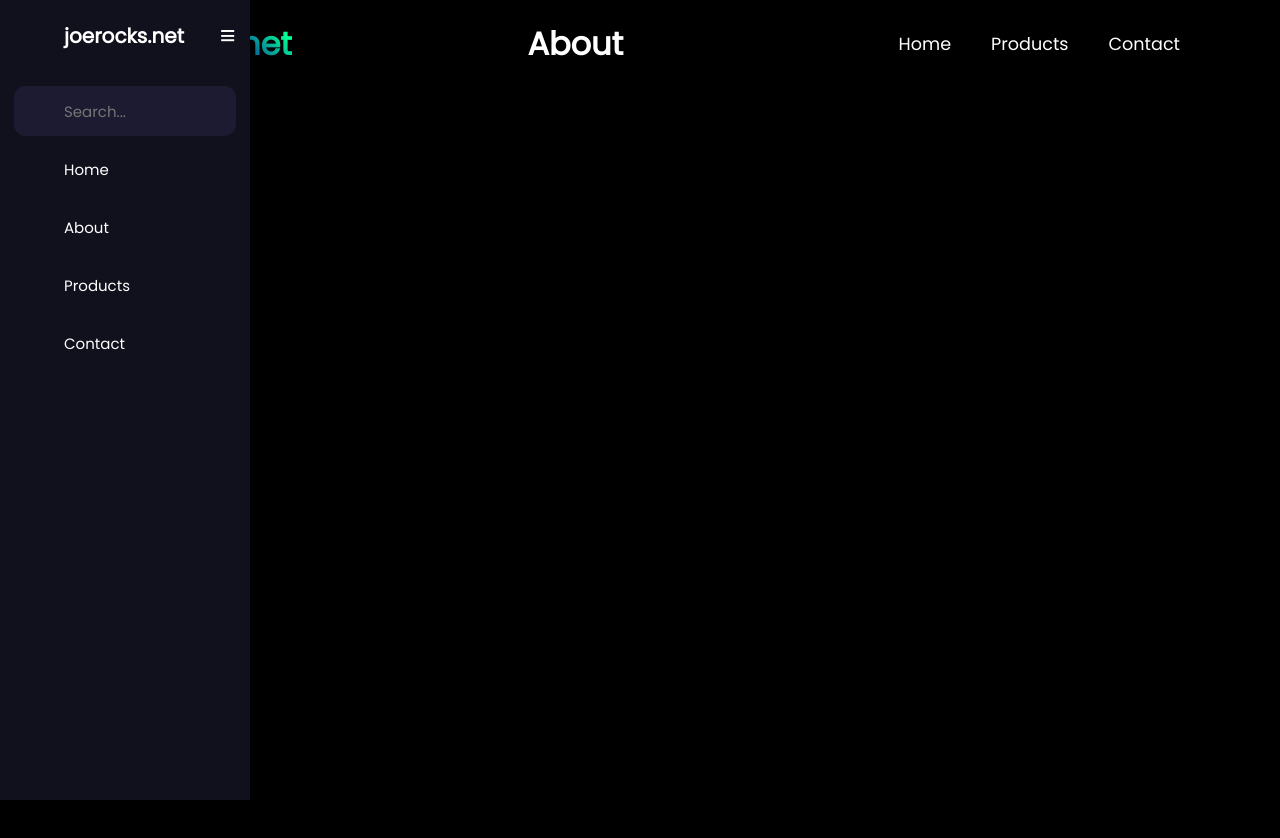
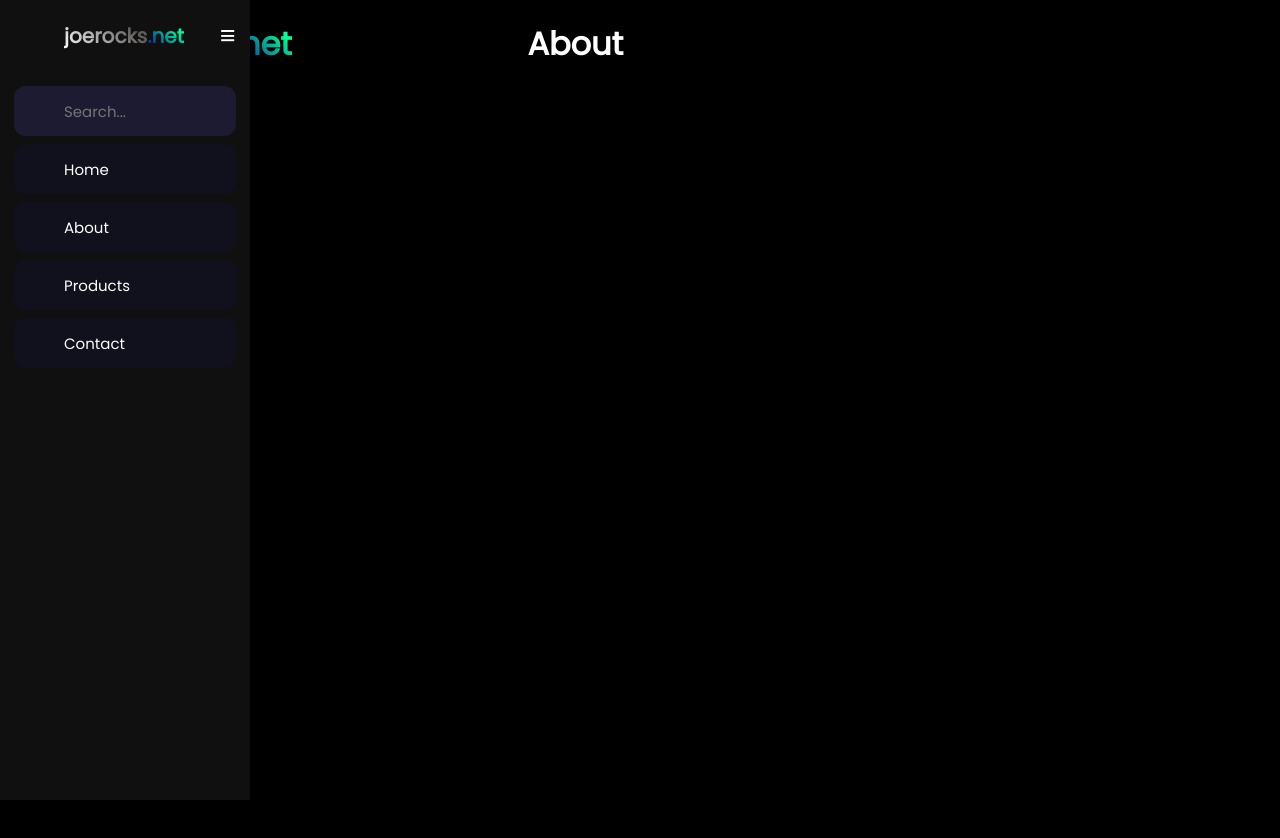
Before and after one commit to xAstralMars/joerocks_net, a React (Create React App) app: page /about in a window 1280 px wide. Both pictures are taken after a click on the icon 39 px from the left and 111 px from the top of the page. Shown: the top 838 px of the page. Built offline with nearby package versions, Linux system fonts and the light colour scheme; some icons are missing.

Commit message:
sidebar done, waiting for netlify approval for router lol

```diff
--- a/src/App.css
+++ b/src/App.css
@@ -206,7 +206,7 @@ h3 {
   top: 0;
   height: 100%;
   width: 78px;
-  background: #11101D;
+  background: #101010;
   padding: 6px 14px;
   z-index: 99;
   transition: all 0.5s ease;
@@ -461,3 +461,7 @@ h3 {
   width: 600px;
   margin-left: 78px;
 }
+
+.navigation {
+  visibility: hidden;
+}
--- a/src/pages/about.js
+++ b/src/pages/about.js
@@ -49,7 +49,7 @@ const about = () => {
             <div className="sidebar">
       <div className="logo-details">
         <i className="bx bxl-c-plus-plus icon"></i>
-        <div className="logo_name">joerocks.net</div>
+        <div className="logo_name"><font className="fontlogo2">joerocks</font><font className="fontlogo">.net</font></div>
         <i className="bx bx-menu" id="btn" onClick={() => {
             let sidebar = document.querySelector(".sidebar");
             sidebar.classList.toggle("open");
@@ -67,31 +67,31 @@ const about = () => {
           <span className="tooltip">Search</span>
         </li>
         <li>
-          <a href="/home">
+          <NavLink to="/home">
             <i className="bx bx-grid-alt"><HomeSharp color={'#FFFFFF'} style={{marginTop: "12px"}}></HomeSharp></i>
             <span className="links_name">Home</span>
-          </a>
+          </NavLink>
           <span className="tooltip">Home</span>
         </li>
         <li>
-          <a href="/about">
+          <NavLink to="/about">
             <i className="bx bx-user"><HelpOutline color={'#FFFFFF'} style={{marginTop: "12px"}}></HelpOutline></i>
             <span className="links_name">About</span>
-          </a>
+          </NavLink>
           <span className="tooltip">About</span>
         </li>
         <li>
-          <a href="/products">
+          <NavLink to="/products">
             <i className="bx bx-chat"><Cart color={'#FFFFFF'} style={{marginTop: "12px"}}></Cart></i>
             <span className="links_name">Products</span>
-          </a>
+          </NavLink>
           <span className="tooltip">Products</span>
         </li>
         <li>
-          <a href="/contact">
+          <NavLink to="/contact">
             <i className="bx bx-pie-chart-alt-2"><Chatbubble color={'#FFFFFF'} style={{marginTop: "12px"}}></Chatbubble></i>
             <span className="links_name">Contact</span>
-          </a>
+          </NavLink>
           <span className="tooltip">Contact</span>
         </li>
       </ul>
--- a/src/pages/contact.js
+++ b/src/pages/contact.js
@@ -48,7 +48,7 @@ const contact = () => {
             <div className="sidebar">
       <div className="logo-details">
         <i className="bx bxl-c-plus-plus icon"></i>
-        <div className="logo_name">joerocks.net</div>
+        <div className="logo_name"><font className="fontlogo2">joerocks</font><font className="fontlogo">.net</font></div>
         <i className="bx bx-menu" id="btn" onClick={() => {
             let sidebar = document.querySelector(".sidebar");
             sidebar.classList.toggle("open");
@@ -73,24 +73,24 @@ const contact = () => {
           <span className="tooltip">Home</span>
         </li>
         <li>
-          <a href="/about">
+          <NavLink to="/about">
             <i className="bx bx-user"><HelpOutline color={'#FFFFFF'} style={{marginTop: "12px"}}></HelpOutline></i>
             <span className="links_name">About</span>
-          </a>
+          </NavLink>
           <span className="tooltip">About</span>
         </li>
         <li>
-          <a href="/products">
+          <NavLink to="/products">
             <i className="bx bx-chat"><Cart color={'#FFFFFF'} style={{marginTop: "12px"}}></Cart></i>
             <span className="links_name">Products</span>
-          </a>
+          </NavLink>
           <span className="tooltip">Products</span>
         </li>
         <li>
-          <a href="/contact">
+          <NavLink to="/contact">
             <i className="bx bx-pie-chart-alt-2"><Chatbubble color={'#FFFFFF'} style={{marginTop: "12px"}}></Chatbubble></i>
             <span className="links_name">Contact</span>
-          </a>
+          </NavLink>
           <span className="tooltip">Contact</span>
         </li>
       </ul>
--- a/src/pages/products.js
+++ b/src/pages/products.js
@@ -47,7 +47,7 @@ const products = () => {
             <div className="sidebar">
       <div className="logo-details">
         <i className="bx bxl-c-plus-plus icon"></i>
-        <div className="logo_name">joerocks.net</div>
+        <div className="logo_name"><font className="fontlogo2">joerocks</font><font className="fontlogo">.net</font></div>
         <i className="bx bx-menu" id="btn" onClick={() => {
             let sidebar = document.querySelector(".sidebar");
             sidebar.classList.toggle("open");
@@ -65,31 +65,31 @@ const products = () => {
           <span className="tooltip">Search</span>
         </li>
         <li>
-          <a href="/home">
+          <NavLink to="/home">
             <i className="bx bx-grid-alt"><HomeSharp color={'#FFFFFF'} style={{marginTop: "12px"}}></HomeSharp></i>
             <span className="links_name">Home</span>
-          </a>
+          </NavLink>
           <span className="tooltip">Home</span>
         </li>
         <li>
-          <a href="/about">
+          <NavLink to="/about">
             <i className="bx bx-user"><HelpOutline color={'#FFFFFF'} style={{marginTop: "12px"}}></HelpOutline></i>
             <span className="links_name">About</span>
-          </a>
+          </NavLink>
           <span className="tooltip">About</span>
         </li>
         <li>
-          <a href="/products">
+          <NavLink to="/products">
             <i className="bx bx-chat"><Cart color={'#FFFFFF'} style={{marginTop: "12px"}}></Cart></i>
             <span className="links_name">Products</span>
-          </a>
+          </NavLink>
           <span className="tooltip">Products</span>
         </li>
         <li>
-          <a href="/contact">
+          <NavLink to="/contact">
             <i className="bx bx-pie-chart-alt-2"><Chatbubble color={'#FFFFFF'} style={{marginTop: "12px"}}></Chatbubble></i>
             <span className="links_name">Contact</span>
-          </a>
+          </NavLink>
           <span className="tooltip">Contact</span>
         </li>
       </ul>
```
